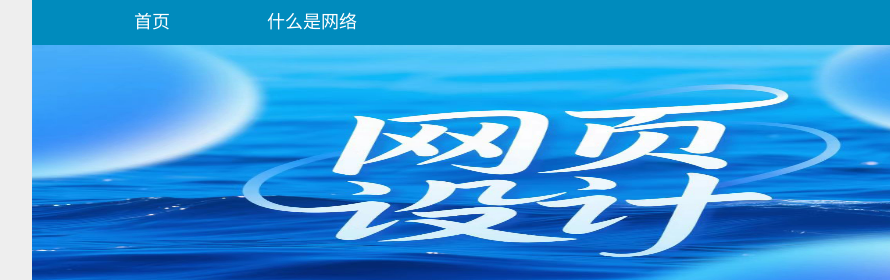
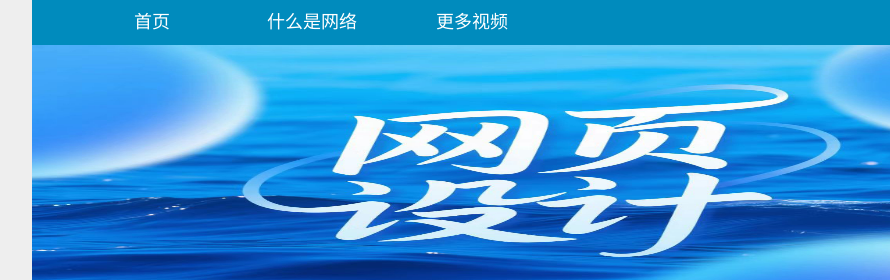
Before and after one commit to yumideyihan/-, a plain HTML site: page page1.html in a window 1280 px wide. Shown: the top 280 px of the page, 108-998 px from the left. Drawn offline with Linux system fonts and the light colour scheme.

Commit message:
Update page1.html

```diff
--- a/page1.html
+++ b/page1.html
@@ -26,7 +26,7 @@
                     <!-- List item containing a link to the homepage.html page -->
                     <li><a href="page1.html">什么是网络</a></li>
                     <!-- List item containing a link to the current page page2.html -->
-
+                  <li><a href="https://www.baidu.com">更多视频</a></li>
                     <!-- List item containing a link that currently points to nothing, can be updated later -->
                 </ul>
             </div>
```
